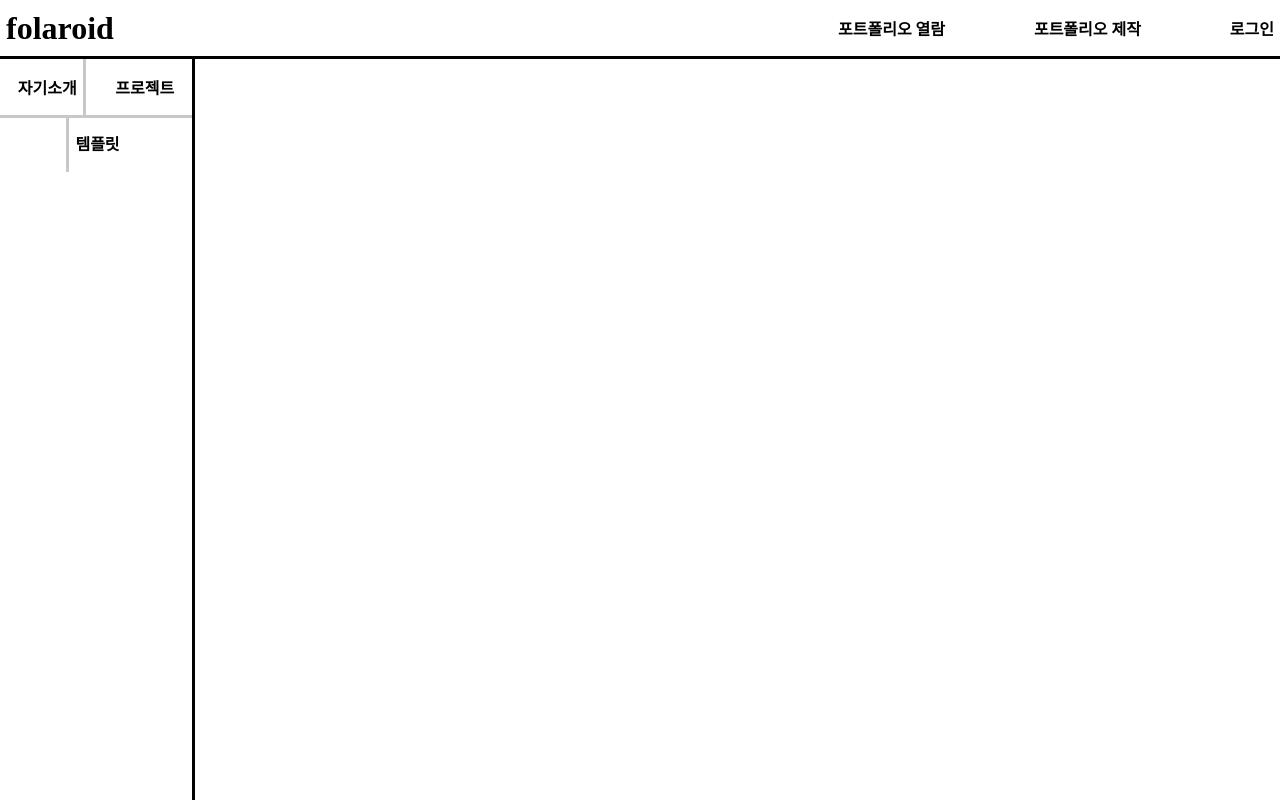
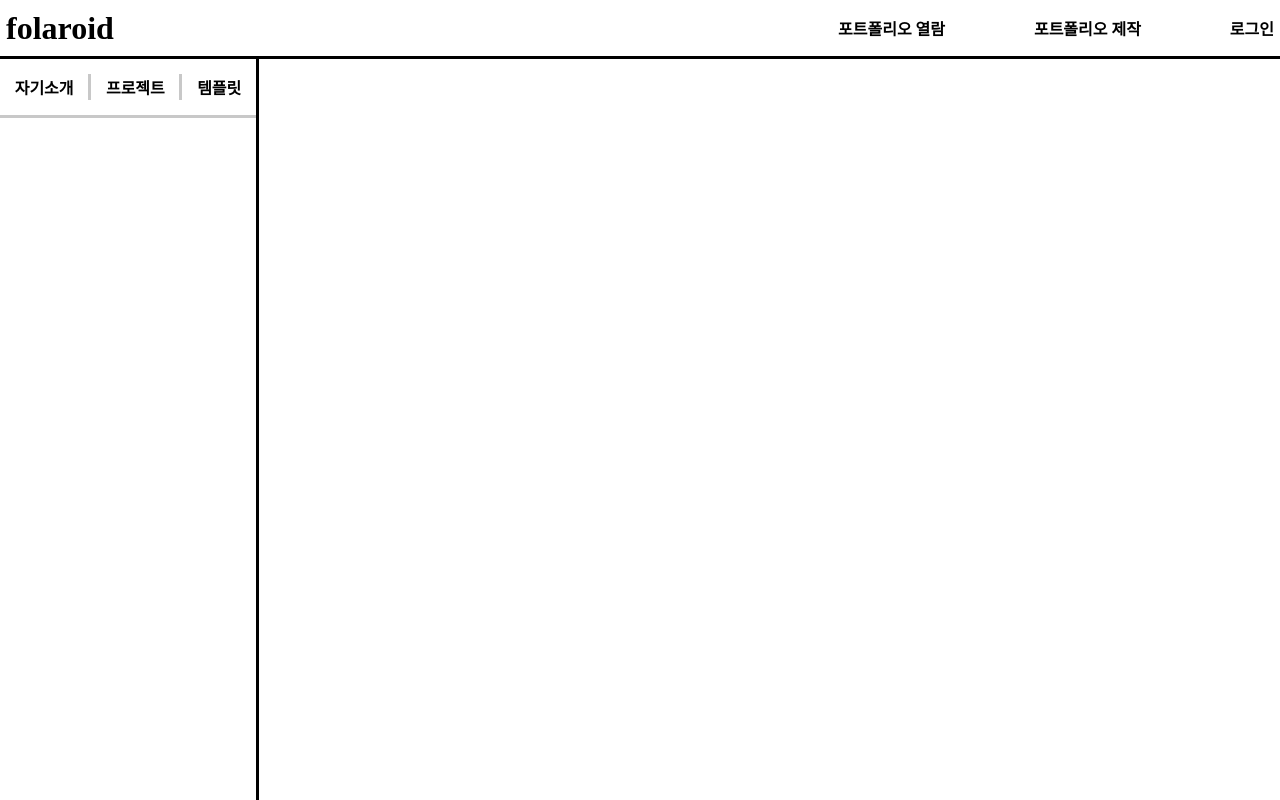
Before and after one commit to rlawlgns0321/Folaroid, a React (Create React App) app in the folder frontend/folaroid/: page /portfolio in a window 1280 px wide. Built offline with nearby package versions, Linux system fonts and the light colour scheme; no server answers.

Commit message:
[FE] feat: 프로젝트 사이드바 완성

```diff
--- a/frontend/folaroid/src/App.js
+++ b/frontend/folaroid/src/App.js
@@ -1,6 +1,5 @@
 import React from 'react';
 import { Route, Routes } from 'react-router-dom';
-import SignUp from './introduction/base_introduction';
 import CallBackpage from './pages/CallBackpage';
 import MainPage from './pages/MainPage';
 import MyPage from './pages/MyPage';
@@ -9,6 +8,8 @@ import BaseIntro from './pages/BaseIntro';
 import theme from './theme';
 import { ThemeProvider } from '@mui/material/styles';
 import PortFolioPage from './pages/PortFolioPage';
+import ProjectSide from './components/project/ProjectSide';
+import TemplateSide from './components/template/TemplateSide';
 
 function App() {
     return (
@@ -19,7 +20,7 @@ function App() {
                     <Route path="/callback" element={<CallBackpage />} />
                     <Route path="/mypage" element={<MyPage />} />
                     <Route path="/intro" element={<BaseIntro />} />
-                    <Route path="/portfolio" element={<PortFolioPage />} />
+                    <Route path="/portfolio/*" element={<PortFolioPage />}/>
                 </Routes>
             </div>
         </ThemeProvider>
--- a/frontend/folaroid/src/components/common/SideBar.js
+++ b/frontend/folaroid/src/components/common/SideBar.js
@@ -2,7 +2,6 @@ import { css } from '@emotion/css';
 import styled from '@emotion/styled';
 import { Grid } from '@mui/material';
 import React from 'react';
-import { Route, Routes } from 'react-router-dom';
 
 const TabBtn = styled.button`
     font-size: 1rem;
@@ -15,15 +14,18 @@ const TabBtn = styled.button`
 const SideTab = styled.div`
     display: flex;
     align-items: center;
-    height: 100%;
+    justify-content: center;
+    max-height: 100%;
+    flex-grow: 1;
 `;
 
-const SideBar = () => {
+const SideBar = ({ children }) => {
     return (
         <Grid
             container
             className={css`
-                height: 100%;
+                height: 92vh;
+                max-height: 92vh;
             `}
             direction="column"
         >
@@ -37,25 +39,36 @@ const SideBar = () => {
                     height: 8%;
                 `}
             >
-                <SideTab className={css`border-right:3px solid #c8c8c8`}>
+                <SideTab
+                    className={css`
+                        border-right: 3px solid #c8c8c8;
+                    `}
+                >
                     <TabBtn>자기소개</TabBtn>
                 </SideTab>
                 <SideTab>
                     <TabBtn>프로젝트</TabBtn>
                 </SideTab>
-                <SideTab className={css`border-left:3px solid #c8c8c8`}>
+                <SideTab
+                    className={css`
+                        border-left: 3px solid #c8c8c8;
+                    `}
+                >
                     <TabBtn>템플릿</TabBtn>
                 </SideTab>
             </Grid>
-            <div className={css`
-                height: 92%;
-                max-height: 92%;
-            `}>
-                <Routes>
-                    <Route path='/portfolio/intro' element/>
-                    <Route path='/portfolio/template'/>
-                    <Route path='/portfolio/project'/>
-                </Routes>
+            <div
+                className={css`
+                    height: 92%;
+                    max-height: 92%;
+                    overflow: auto;
+                    -ms-overflow-style: none;
+                    &::-webkit-scrollbar {
+                        display: none;
+                    }
+                `}
+            >
+                {children}
             </div>
         </Grid>
     );
--- /dev/null
+++ b/frontend/folaroid/src/components/introduction/IntroSide.js
@@ -0,0 +1,43 @@
+import { Divider, List, ListItem, ListItemButton, ListItemText } from '@mui/material';
+import React from 'react';
+
+const IntroSide = () => {
+    return (
+        <div>
+            <List>
+                <h1>개인 정보</h1>
+                {['이름', '생년월일', '이메일', '연락처', '사진', '슬로건'].map(
+                    (text) => (
+                        <ListItem key={text} disablePadding>
+                            <ListItemButton>
+                                <ListItemText primary={text} />
+                            </ListItemButton>
+                        </ListItem>
+                    )
+                )}
+            </List>
+            <Divider />
+            <List>
+                <h1>추가 사항</h1>
+                {[
+                    '기술스택',
+                    '학력',
+                    '공인어학성적',
+                    '링크',
+                    '자격증',
+                    '수상내역',
+                    '경력사항',
+                    '기타',
+                ].map((text) => (
+                    <ListItem key={text} disablePadding>
+                        <ListItemButton>
+                            <ListItemText primary={text} />
+                        </ListItemButton>
+                    </ListItem>
+                ))}
+            </List>
+        </div>
+    );
+};
+
+export default IntroSide;
--- /dev/null
+++ b/frontend/folaroid/src/components/project/ProjectSide.js
@@ -0,0 +1,18 @@
+import React from 'react';
+import ProjectSideItem from './ProjectSideItem';
+
+const ProjectSide = () => {
+    return (
+        <div>
+            <ProjectSideItem/>
+            <ProjectSideItem/>
+            <ProjectSideItem/>
+            <ProjectSideItem/>
+            <ProjectSideItem/>
+            <ProjectSideItem/>
+            <ProjectSideItem/>
+        </div>
+    );
+};
+
+export default ProjectSide;
--- /dev/null
+++ b/frontend/folaroid/src/components/project/ProjectSideItem.js
@@ -0,0 +1,70 @@
+import { css } from '@emotion/css';
+import styled from '@emotion/styled';
+import { Grid, IconButton, Skeleton } from '@mui/material';
+import React from 'react';
+import DeleteIcon from '@mui/icons-material/Delete';
+
+const ItemBox = styled.div`
+    height: 130px;
+    width: 95%;
+    display: flex;
+    margin: auto;
+    flex-direction: column;
+    margin-top: 10px;
+    border-bottom: 2px solid #c8c8c8;
+`;
+
+const Header = styled.div`
+    display: flex;
+    direction: row;
+    align-items: center;
+`;
+
+const ProjectSideItem = () => {
+    return (
+        <ItemBox>
+            <Grid
+                container
+                direction="row"
+                alignItems="center"
+                justifyContent="space-between"
+            >
+                <Header>
+                    <div>
+                        <Skeleton
+                            variant="rectangular"
+                            width={60}
+                            height={60}
+                            sx={{ mr: 1, marginY: 'auto' }}
+                        />
+                    </div>
+                    <div
+                        className={css`
+                            font-weight: bold;
+                            font-size: 1.3rem;
+                            color: #248bea;
+                        `}
+                    >
+                        프로젝트명
+                    </div>
+                </Header>
+                <IconButton aria-label="delete" size="large">
+                    <DeleteIcon fontSize="inherit" />
+                </IconButton>
+            </Grid>
+            <Grid sx={{ my: 1 }}>프로젝트 소개~~</Grid>
+            <Grid>
+                <div
+                    className={css`
+                        font-size: 0.7rem;
+                        color: #838282;
+                    `}
+                >
+                    마지막 업데이트
+                </div>
+            </Grid>
+        </ItemBox>
+    );
+};
+
+export default ProjectSideItem;
--- a/frontend/folaroid/src/components/layout/ProjectLayout.js
+++ b/frontend/folaroid/src/components/template/TemplateSide.js
@@ -1,11 +1,11 @@
 import React from 'react';
 
-const ProjectLayout = () => {
+const TemplateSide = () => {
     return (
         <div>
-
+            템플릿
         </div>
     );
 };
 
-export default ProjectLayout;
+export default TemplateSide;
--- a/frontend/folaroid/src/pages/PortFolioPage.js
+++ b/frontend/folaroid/src/pages/PortFolioPage.js
@@ -3,19 +3,38 @@ import { Grid } from '@mui/material';
 import React from 'react';
 import Header from '../components/common/Header';
 import SideBar from '../components/common/SideBar';
+import { Route, Routes } from 'react-router-dom';
+import ProjectSide from '../components/project/ProjectSide';
+import TemplateSide from '../components/template/TemplateSide';
+import Sidebar from '../components/introduction/Sidebar';
+import IntroSide from '../components/introduction/IntroSide';
 
 const PortFolioPage = () => {
     return (
         <div>
             <Header />
-            <Grid container sx={{ width: '100vw', height: '93vh', borderTop: '3px solid black' }}>
+            <Grid
+                container
+                sx={{
+                    width: '100vw',
+                    height: '93vh',
+                    maxHeight: '93vh',
+                    borderTop: '3px solid black',
+                }}
+            >
                 <div
                     className={css`
-                        width: 15vw;
+                        width: 20vw;
                         border-right: 3px solid black;
                     `}
                 >
-                    <SideBar></SideBar>
+                    <SideBar>
+                        <Routes>
+                            <Route path="template" element={<TemplateSide />} />
+                            <Route path="project" element={<ProjectSide />} />
+                            <Route path="intro" element={<IntroSide />} />
+                        </Routes>
+                    </SideBar>
                 </div>
             </Grid>
         </div>
```
Also changed, not shown: frontend/folaroid/src/components/introduction/Sidebar.js (+25 -8 lines).
